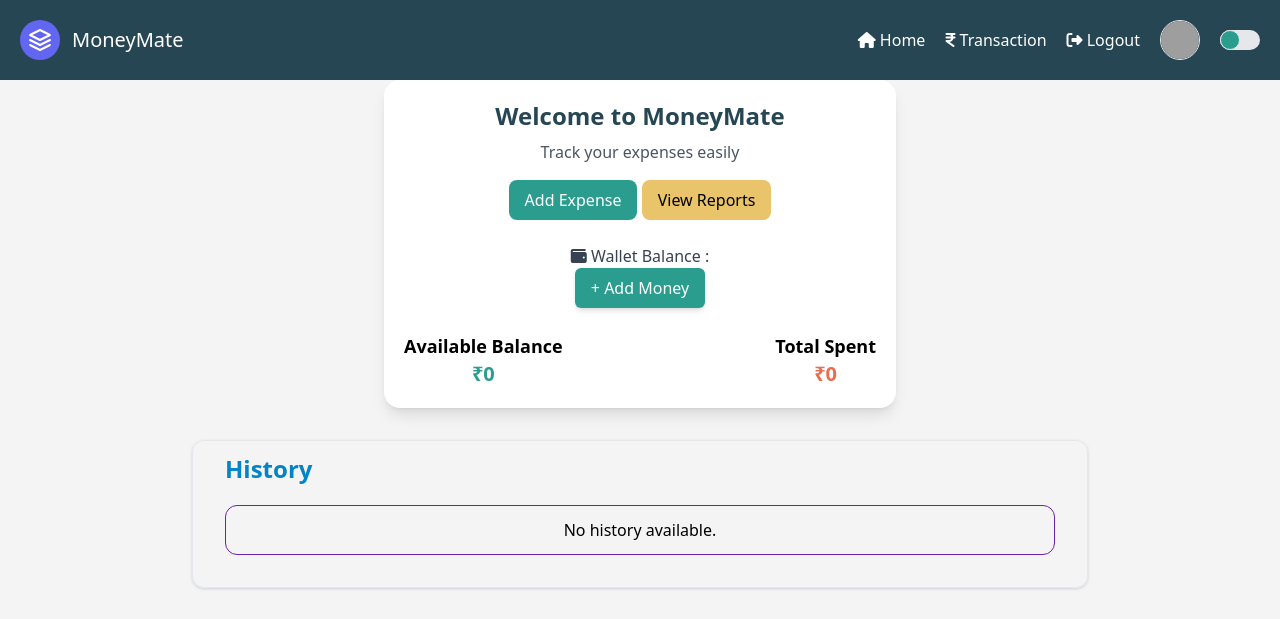
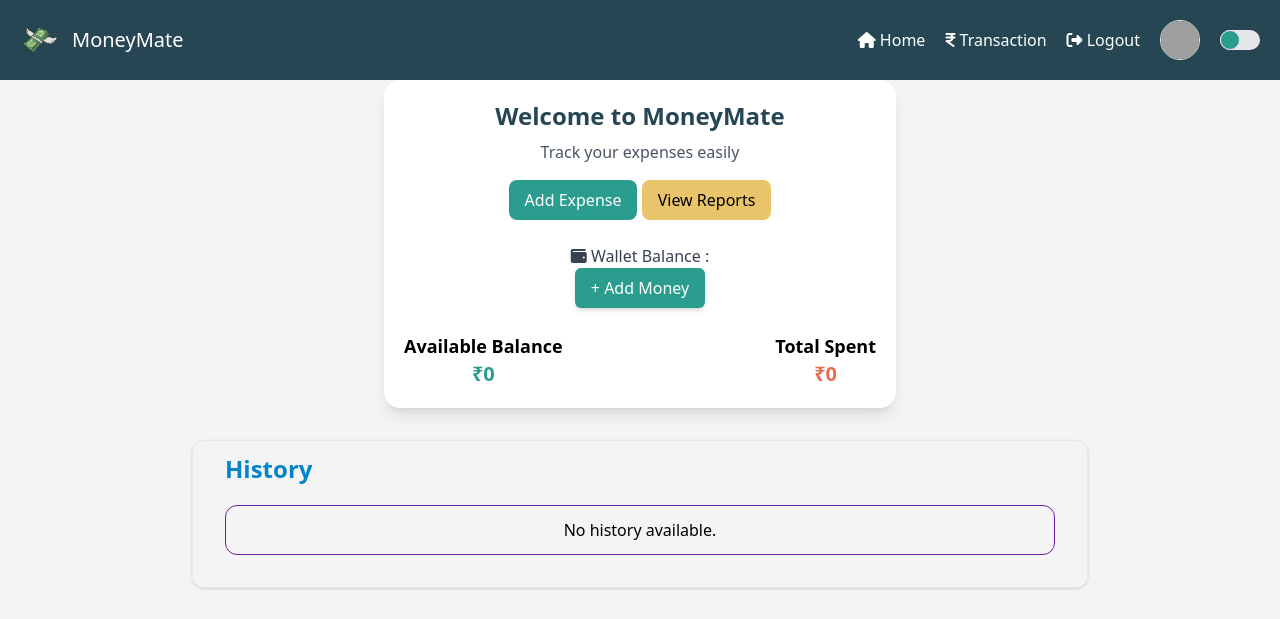
Before and after one commit to GovindG9066/MoneyMate, a Django app: page /home/ in a window 1280 px wide. Shown: the top 619 px of the page. Run offline with Django 5.2, Linux system fonts and the light colour scheme; the visitor is signed in with stand-in values (Sample User, id 1); data comes from the database, SQL or seed files in the repository; data that the repository does not hold is empty; grey boxes are pictures that could not be loaded.

Commit message:
add new logo to the MoneyMate website

```diff
--- a/templates/index.html
+++ b/templates/index.html
@@ -25,11 +25,14 @@
     <header class="navbar text-white dark:text-[#E0E0E0] body-font bg-[#264653] dark:bg-[#1E1E1E] sticky">
         <div class="flex flex-wrap justify-between p-5 flex-col md:flex-row items-center">
             <a class="flex title-font font-medium items-center text-gray-900 mb-4 md:mb-0">
-                <svg xmlns="http://www.w3.org/2000/svg" fill="none" stroke="currentColor" stroke-linecap="round"
+                <!-- <svg xmlns="http://www.w3.org/2000/svg" fill="none" stroke="currentColor" stroke-linecap="round"
                     stroke-linejoin="round" stroke-width="2" class="w-10 h-10 text-white p-2 bg-indigo-500 rounded-full"
                     viewBox="0 0 24 24">
                     <path d="M12 2L2 7l10 5 10-5-10-5zM2 17l10 5 10-5M2 12l10 5 10-5"></path>
-                </svg>
+                </svg> -->
+
+                <img src="{% static 'images/cash.png' %}" class="w-10 h-10" alt="My Image">
+
 
                 <span class="ml-3 text-xl text-white dark:text-[#F4F4F4]">MoneyMate</span>
             </a>
```
Also changed, not shown: static/images/cash.png (added).
